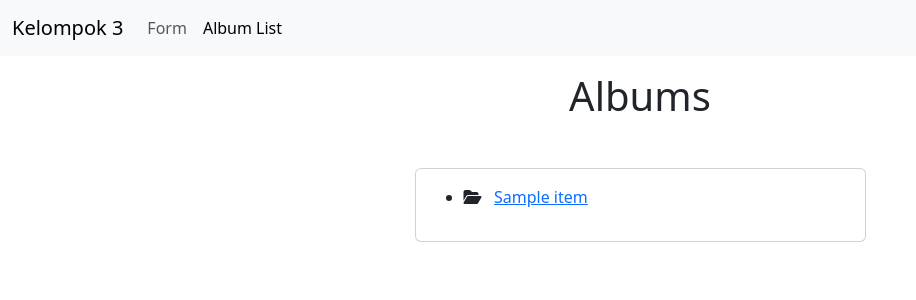
After one commit to Melvin-Jovano/kelompok-3-img-recognition, a Flask app: template templates/list.jinja in a window 1280 px wide. The commit adds this page. Shown: the top 300 px of the page, without its empty margins (0-916 px from the left). Run offline with Flask 3, Linux system fonts and the light colour scheme; the template is opened without the code that fills it: most values are stand-ins (such as "Sample title", 1, 10 or a date in 2020).

Commit message:
feat: list album

```diff
--- a/app.py
+++ b/app.py
@@ -11,8 +11,8 @@ app = Flask(__name__, template_folder='templates', static_folder='public')
 def twodecimals(value):
     return "{:.2f}".format(value)
 
-@app.route('/album')
-def album():
+@app.route('/album-list')
+def album_list():
     listDir = getListDir('public')
     albums = []
 
@@ -22,7 +22,12 @@ def album():
         obj['link'] = d
         albums.append(obj)
 
-    return 'placeholder'
+    return render_template('list.jinja', album=albums)
+
+@app.route('/album/<album>')
+def album(album):
+    listDir = getListDir(f'public/{album}')
+    return album
 
 @app.route('/')
 def form():
--- /dev/null
+++ b/templates/list.jinja
@@ -0,0 +1,54 @@
+<!DOCTYPE html>
+<html lang="en">
+<head>
+    <meta charset="UTF-8">
+    <meta http-equiv="X-UA-Compatible" content="IE=edge">
+    <meta name="viewport" content="width=device-width, initial-scale=1.0">
+    <title>Document</title>
+    <link href="https://cdn.jsdelivr.net/npm/bootstrap@5.3.0-alpha3/dist/css/bootstrap.min.css" rel="stylesheet" integrity="sha384-KK94CHFLLe+nY2dmCWGMq91rCGa5gtU4mk92HdvYe+M/SXH301p5ILy+dN9+nJOZ" crossorigin="anonymous">
+    <link rel="stylesheet" href="https://cdnjs.cloudflare.com/ajax/libs/font-awesome/6.4.0/css/all.min.css" integrity="sha512-iecdLmaskl7CVkqkXNQ/ZH/XLlvWZOJyj7Yy7tcenmpD1ypASozpmT/E0iPtmFIB46ZmdtAc9eNBvH0H/ZpiBw==" crossorigin="anonymous" referrerpolicy="no-referrer" />
+</head>
+<body>
+    <nav class="navbar navbar-expand-lg bg-light">
+        <div class="container-fluid">
+          <a class="navbar-brand" href="#">Kelompok 3</a>
+          <button class="navbar-toggler" type="button" data-bs-toggle="collapse" data-bs-target="#navbarNavAltMarkup" aria-controls="navbarNavAltMarkup" aria-expanded="false" aria-label="Toggle navigation">
+            <span class="navbar-toggler-icon"></span>
+          </button>
+          <div class="collapse navbar-collapse" id="navbarNavAltMarkup">
+            <div class="navbar-nav">
+              <a class="nav-link" aria-current="page" href="/">Form</a>
+              <a class="nav-link active" href="/album-list">Album List</a>
+            </div>
+          </div>
+        </div>
+    </nav>
+
+    <div class="container py-3">
+        <h1 class="text-center mb-5">Albums</h1>
+        <div class="row">
+            <div class="col"></div>
+            <div class="col-5">
+                <div class="card">
+                    <div class="card-body">
+                        <div class="row">
+                        {% for item in album %}
+                            <div class="col-6">
+                                <ul>
+                                    <li>
+                                        <i class="fa-solid fa-folder-open"></i>&nbsp;&nbsp;
+                                        <a href="/album/{{item['link']}}">{{ item['title'] }}</a>
+                                    </li>
+                                </ul>
+                            </div>
+                            {% endfor %}
+                        </div>
+                    </div>
+                </div>
+            </div>
+            <div class="col"></div>
+
+        </div>
+    </div>
+</body>
+</html>
```
Also changed, not shown: templates/form.jinja (+15 -0 lines), templates/result.jinja (+15 -0 lines), 6 other files.
